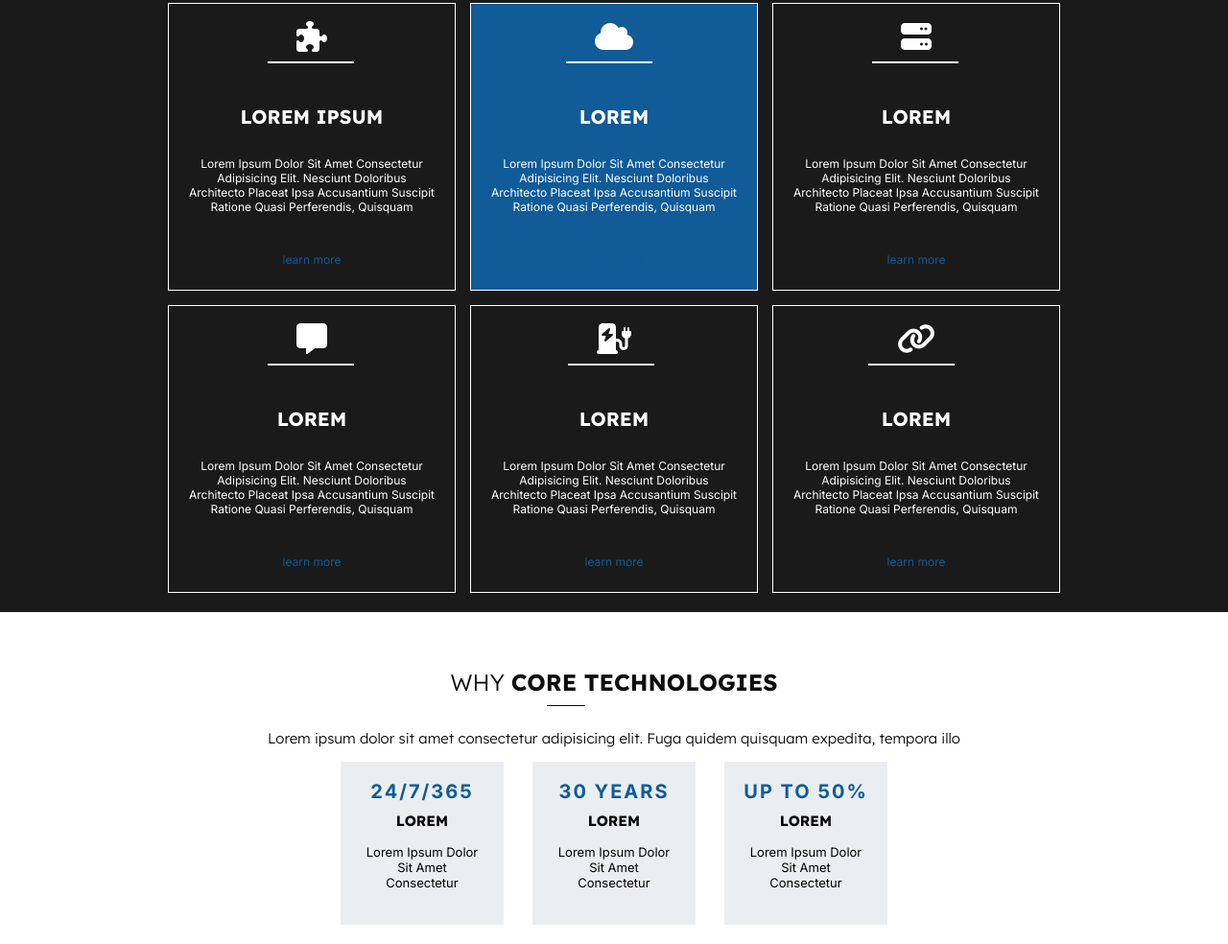
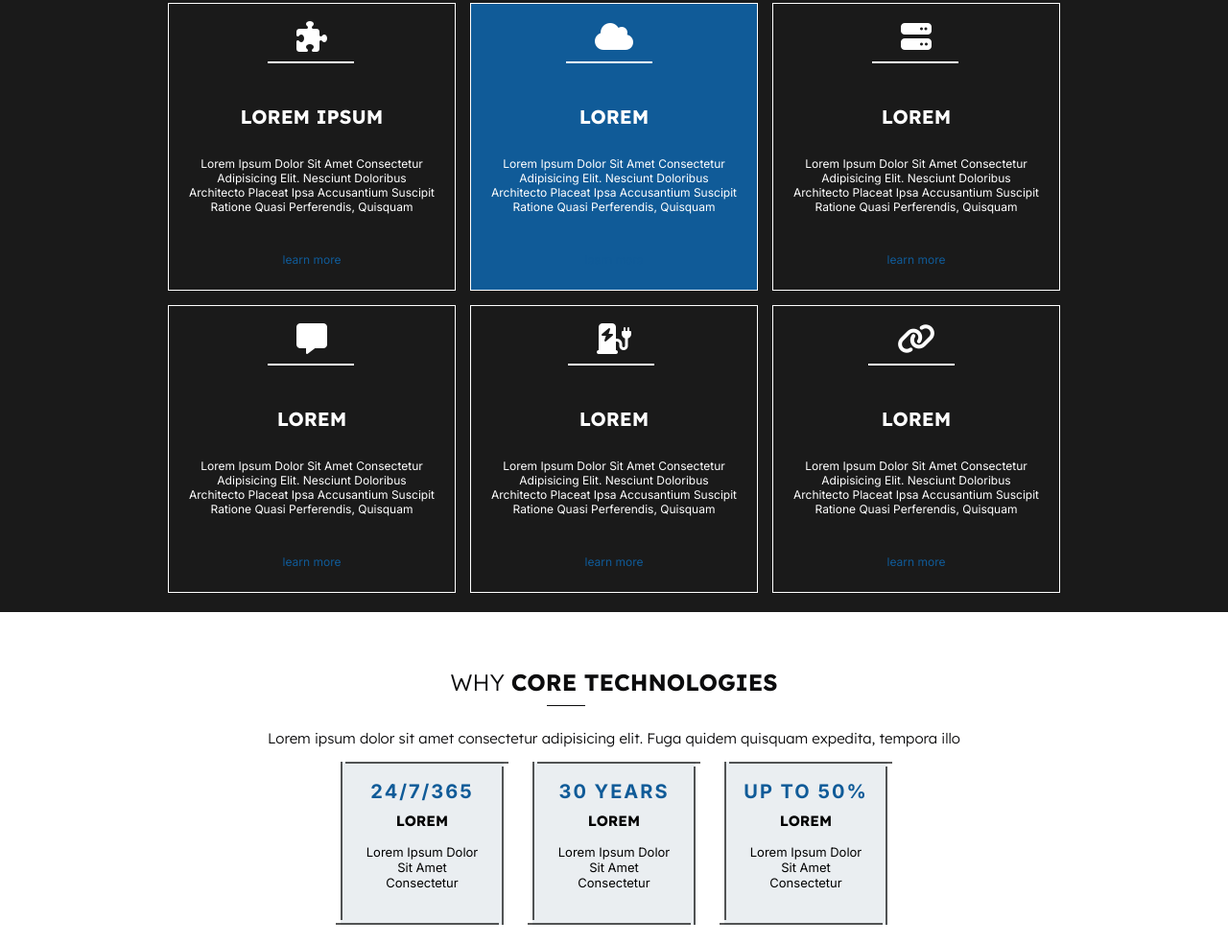
Before and after one commit to Ezmad-Ze/Internship_assignment_one, a website: page index.html in a window 1280 px wide. Shown: the part 1228-2212 px from the top of the page at 96% size. Drawn offline with nearby package versions, Linux system fonts and the light colour scheme; files that its build step writes are made by us from their sources.

Commit message:
adding grey color

```diff
--- a/app/scss/globals/colors.scss
+++ b/app/scss/globals/colors.scss
@@ -5,4 +5,5 @@
 	--background-black: hsl(0, 0%, 10%);
 	--blue: hsl(207, 81%, 33%);
 	--blue-grey: hsl(206, 20%, 93%);
+	--grey: hsla(0, 0%, 0%, 0.651);
 }
```
